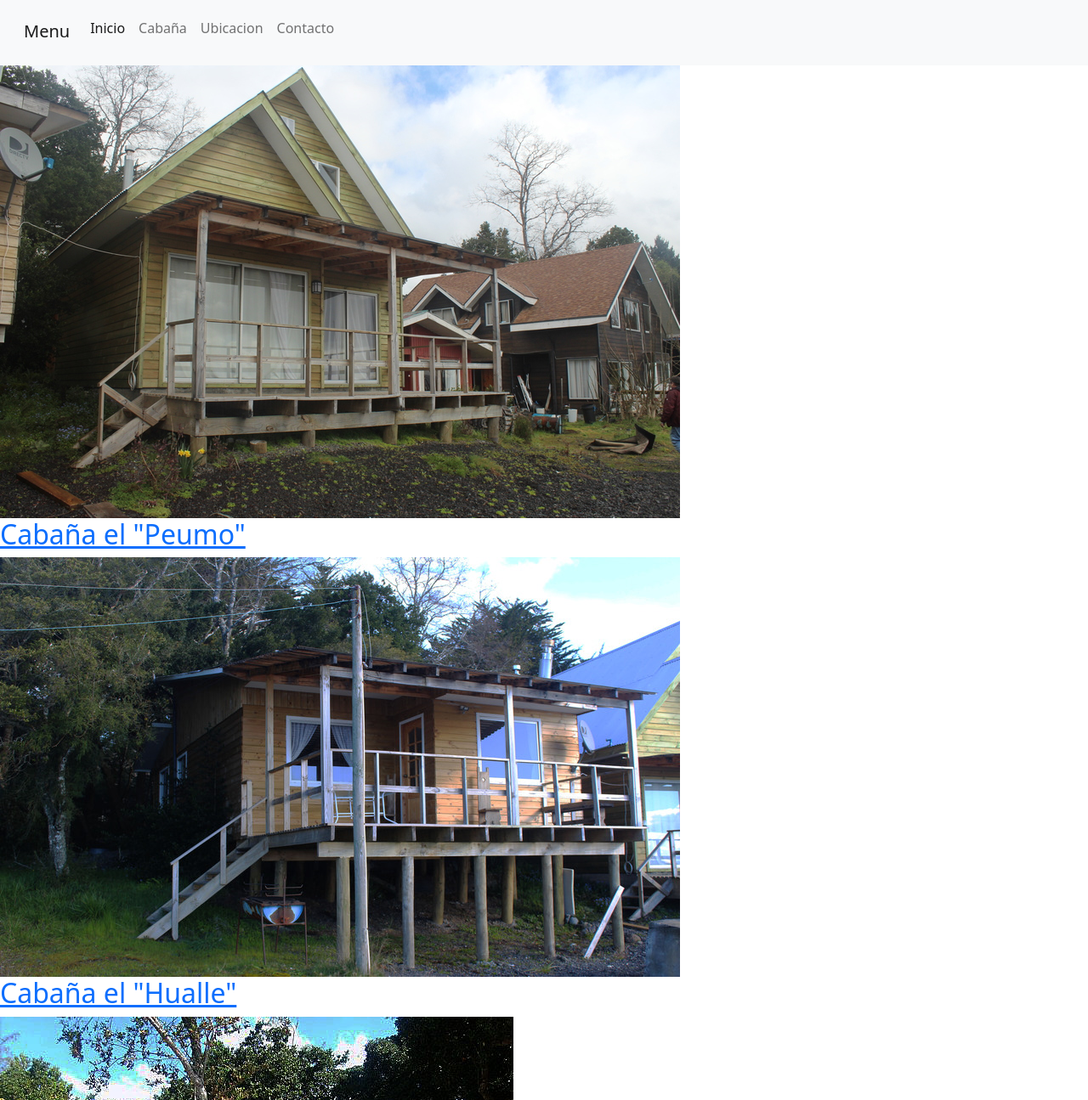
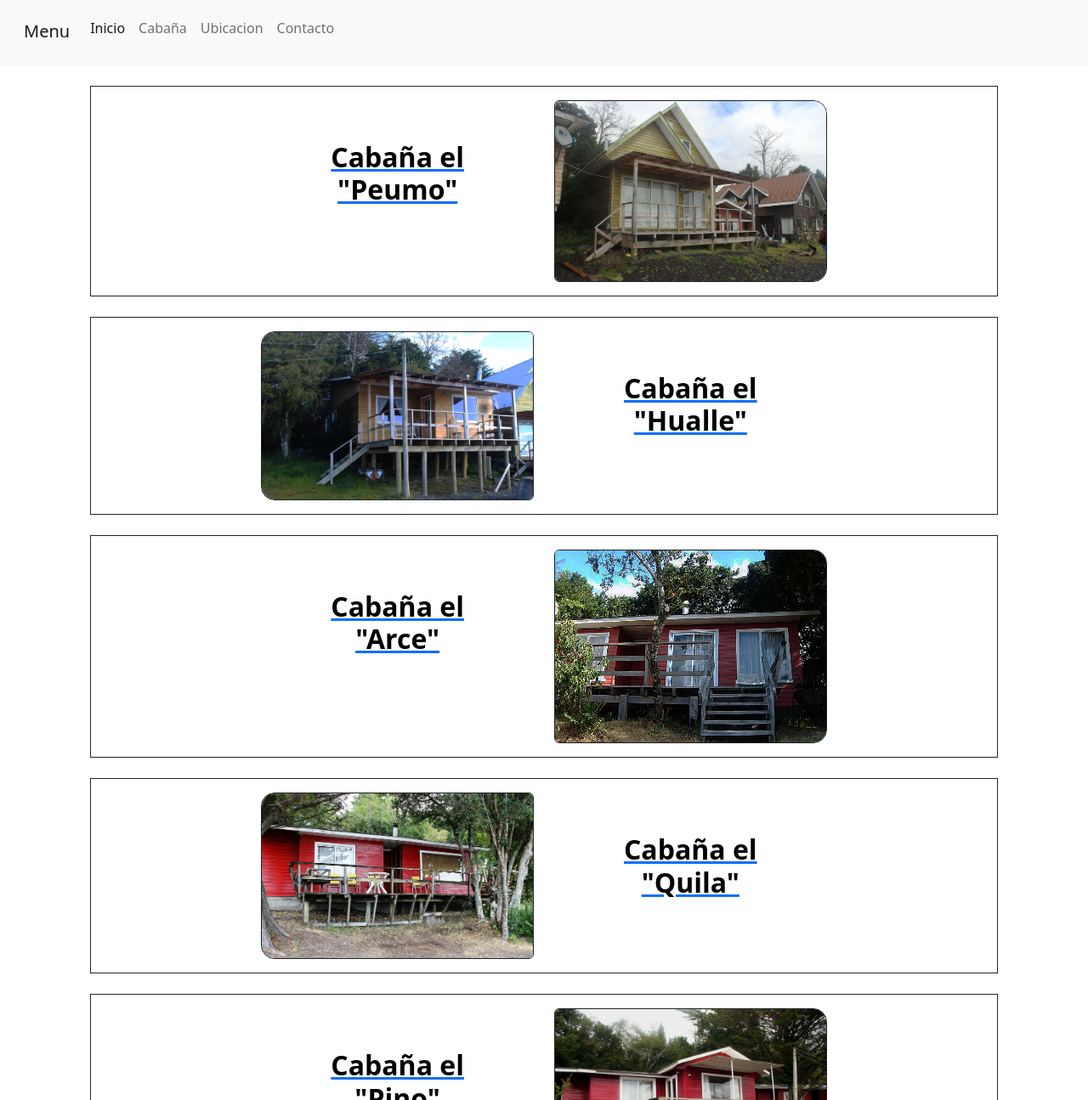
Before and after one commit to Thiers96/Evaluacion_2, a plain HTML site: page Evalucion_2_Thiers_Mol/cabana.html in a window 1280 px wide. Shown: the part 145-1440 px from the top of the page at 85% size. Drawn offline with nearby package versions, Linux system fonts and the light colour scheme; a web font is replaced by a local one.

Commit message:
ahora ahora si que si

```diff
--- a/Evalucion_2_Thiers_Mol/cabana.html
+++ b/Evalucion_2_Thiers_Mol/cabana.html
@@ -47,35 +47,84 @@
             </div>
         </div>
     </nav>
-    <main class="contenedor sombra">
+
+    <main>
+        <div class="container text-center">
+
+            <a href="arce.html">
+                <div class="row border border-dark m-4 p-3">
+                    <div class="col-sm-2"></div>
+                    <div class="col-sm-4">
+                        <h2 class="container text-center fw-bold pt-5" style='text-decoration:none;color:black'>Cabaña el "Peumo"</h2>
+                    </div>
+                    <div class="col-sm-4">
+                        <img class="img-fluid rounded-start rounded-4 border border-dark" src="img/Peumo_Frente.JPG" alt="Cabaña-el-Peumo">
+                    </div>
+                    <div class="col-sm-2"></div>
+                </div>
+            </a>
+
+            <a href="arce.html">
+                <div class="row border border-dark m-4 p-3">
+
+                    <div class="col-sm-2"></div>
+                    <div class="col-sm-4">
+                        <img class="img-fluid rounded-end rounded-4 border border-dark" src="img/Hualle_Frente.JPG" alt="Cabaña-el-boldo">
+                    </div>
+                    <div class="col-sm-4">
+                        <h2 class="container text-center fw-bold p-5" style='text-decoration:none;color:black'>Cabaña el "Hualle"</h2>
+                    </div>
+                    <div class="col-sm-2"></div>
+                </div>
+            </a>
+            <a href="arce.html">
+                <div class="row border border-dark m-4 p-3">
+
+                    <div class="col-sm-2"></div>
+                    <div class="col-sm-4">
+                        <h2 class="container text-center fw-bold p-5" style='text-decoration:none;color:black'>Cabaña el "Arce"</h2>
+                    </div>
+                    <div class="col-sm-4">
+                        <img class="img-fluid rounded-start rounded-4 border border-dark" src="img/Arce_Frente.jpg" alt="Cabaña-el-Peumo">
+                    </div>
+                    <div class="col-sm-2"></div>
+                </div>
+            </a><a href="arce.html">
+                <div class="row border border-dark m-4 p-3">
+
+                    <div class="col-sm-2"></div>
+                    <div class="col-sm-4">
+                        <img class="img-fluid rounded-end rounded-4 border border-dark" src="img/Quila_Frente.JPG" alt="Cabaña-el-boldo">
+                    </div>
+                    <div class="col-sm-4">
+                        <h2 class="container text-center fw-bold p-5" style='text-decoration:none;color:black'>Cabaña el "Quila"</h2>
+                    </div>
+                    <div class="col-sm-2"></div>
+                </div>
+            </a><a href="arce.html">
+                <div class="row border border-dark m-4 p-3">
+
+                    <div class="col-sm-2"></div>
+                    <div class="col-sm-4">
+                        <h2 class="container text-center fw-bold p-5" style='text-decoration:none;color:black'>Cabaña el "Pino"</h2>
+                    </div>
+                    <div class="col-sm-4">
+                        <img class="img-fluid rounded-start rounded-4 border border-dark" src="img/Pino_Frente.jpg" alt="Cabaña-el-Peumo">
+                    </div>
+                    <div class="col-sm-2"></div>
+                </div>
+            </a>
 
             <section class="descripcion">
 
-            <a href="arce.html"><div class="des">
-                <img class="des-der-img" src="img/Peumo_Frente.JPG" alt="Cabaña-el-Peumo">
-                <h2 class="des-der-txt">Cabaña el "Peumo"</h2>
 
-            </div></a>
-            <a href="arce.html"><div class="des">
-                <img class="des-izq-img" src="img/Hualle_Frente.JPG" alt="Cabaña-el-boldo">
-                <h2 class="des-izq-txt">Cabaña el "Hualle"</h2>
+                <a href="arce.html">
+                    <div class="des">
 
-            </div></a>
-            <a href="arce.html"><div class="des">
-                <img class="des-der-img" src="img/Arce_Frente.jpg" alt="Cabaña-el-Peumo">
-                <h2 class="des-izq-txt">Cabaña el "Arce"</h2>
 
-            </div></a>
-            <a href="arce.html"><div class="des">
-                <img class="des-izq-img" src="img/Quila_Frente.JPG" alt="Cabaña-el-boldo">
-                <h2 class="des-izq-txt">Cabaña el "Quila"</h2>
 
-            </div></a>
-            <a href="arce.html"><div class="des">
-                <img class="des-der-img" src="img/Pino_Frente.jpg" alt="Cabaña-el-Peumo">
-                <h2 class="des-izq-txt">Cabaña el "Pino"</h2>
-
-            </div></a>
+                    </div>
+                </a>
             </section>
             <section>
                 <div>
@@ -89,8 +138,8 @@
                         </div>
                         <div class="col-sm-1">
                             <svg xmlns="http://www.w3.org/2000/svg" class="cont-icon" width="25" height="25"
-                            viewBox="0 0 24 24" stroke-width="1.5" stroke="#2c3e50" fill="none" stroke-linecap="round"
-                            stroke-linejoin="round">
+                                viewBox="0 0 24 24" stroke-width="1.5" stroke="#2c3e50" fill="none"
+                                stroke-linecap="round" stroke-linejoin="round">
                                 <path stroke="none" d="M0 0h24v24H0z" fill="none" />
                                 <rect x="3" y="5" width="18" height="14" rx="2" />
                                 <polyline points="3 7 12 13 21 7" />
@@ -104,8 +153,8 @@
                         <div class="col-sm-3"></div>
                         <div class="col-sm-1">
                             <svg xmlns="http://www.w3.org/2000/svg" class="cont-icon" width="25" height="25"
-                            viewBox="0 0 24 24" stroke-width="1.5" stroke="#00b341" fill="none" stroke-linecap="round"
-                            stroke-linejoin="round">
+                                viewBox="0 0 24 24" stroke-width="1.5" stroke="#00b341" fill="none"
+                                stroke-linecap="round" stroke-linejoin="round">
                                 <path stroke="none" d="M0 0h24v24H0z" fill="none" />
                                 <path d="M3 21l1.65 -3.8a9 9 0 1 1 3.4 2.9l-5.05 .9" />
                                 <path
@@ -119,8 +168,9 @@
                     <div class="row">
                         <div class="col-sm-3"></div>
                         <div class="col-sm-1">
-                        <svg xmlns="http://www.w3.org/2000/svg" class="cont-icon" width="25" height="25" viewBox="0 0 24 24"
-                        stroke-width="1.5" stroke="#2c3e50" fill="none" stroke-linecap="round" stroke-linejoin="round">
+                            <svg xmlns="http://www.w3.org/2000/svg" class="cont-icon" width="25" height="25"
+                                viewBox="0 0 24 24" stroke-width="1.5" stroke="#2c3e50" fill="none"
+                                stroke-linecap="round" stroke-linejoin="round">
                                 <path stroke="none" d="M0 0h24v24H0z" fill="none" />
                                 <path
                                     d="M5 4h4l2 5l-2.5 1.5a11 11 0 0 0 5 5l1.5 -2.5l5 2v4a2 2 0 0 1 -2 2a16 16 0 0 1 -15 -15a2 2 0 0 1 2 -2" />
@@ -133,8 +183,9 @@
                     <div class="row">
                         <div class="col-sm-3"></div>
                         <div class="col-sm-1">
-                        <svg xmlns="http://www.w3.org/2000/svg" class="cont-icon" width="25" height="25" viewBox="0 0 24 24"
-                        stroke-width="1.5" stroke="#00abfb" fill="none" stroke-linecap="round" stroke-linejoin="round">
+                            <svg xmlns="http://www.w3.org/2000/svg" class="cont-icon" width="25" height="25"
+                                viewBox="0 0 24 24" stroke-width="1.5" stroke="#00abfb" fill="none"
+                                stroke-linecap="round" stroke-linejoin="round">
                                 <path stroke="none" d="M0 0h24v24H0z" fill="none" />
                                 <path d="M7 10v4h3v7h4v-7h3l1 -4h-4v-2a1 1 0 0 1 1 -1h3v-4h-3a5 5 0 0 0 -5 5v2h-3" />
                             </svg>
@@ -146,8 +197,9 @@
                     <div class="row">
                         <div class="col-sm-3"></div>
                         <div class="col-sm-1">
-                        <svg xmlns="http://www.w3.org/2000/svg" class="cont-icon" width="25" height="25" viewBox="0 0 24 24"
-                        stroke-width="1.5" stroke="#ff2825" fill="none" stroke-linecap="round" stroke-linejoin="round">
+                            <svg xmlns="http://www.w3.org/2000/svg" class="cont-icon" width="25" height="25"
+                                viewBox="0 0 24 24" stroke-width="1.5" stroke="#ff2825" fill="none"
+                                stroke-linecap="round" stroke-linejoin="round">
                                 <path stroke="none" d="M0 0h24v24H0z" fill="none" />
                                 <rect x="4" y="4" width="16" height="16" rx="4" />
                                 <circle cx="12" cy="12" r="3" />
```
Also changed, not shown: Evalucion_2_Thiers_Mol/index.html (+0 -2 lines). Lines whose indentation alone changed are shown as unchanged.
